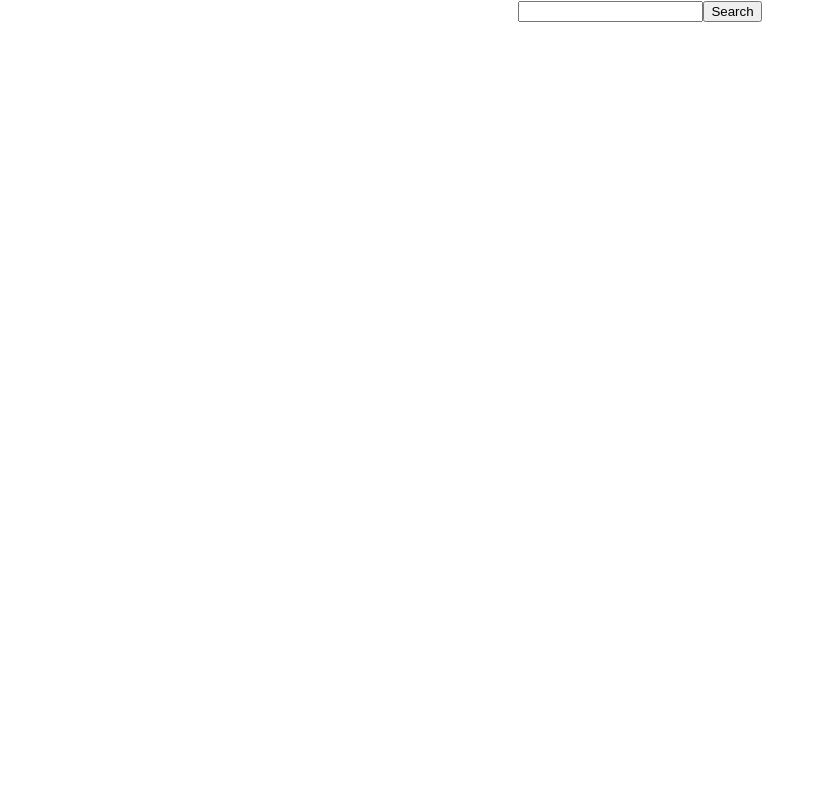
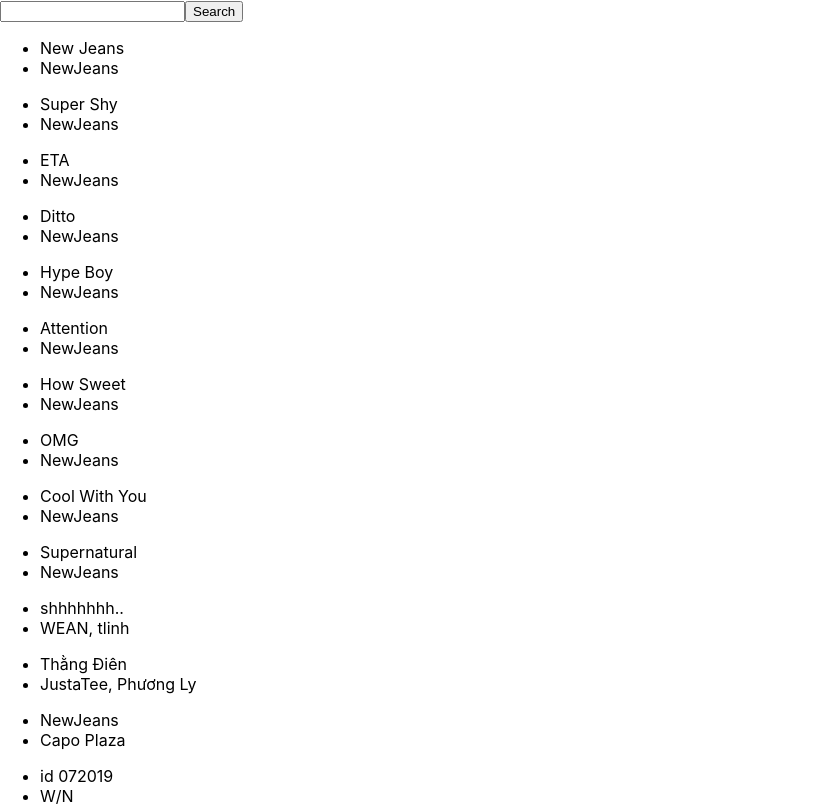
Before and after one commit to quan-phamm/jammming, a React (Create React App) app: page / in a window 1280 px wide. Shown: the top 806 px of the page, without its empty margins (0-825 px from the left). Built offline with nearby package versions, Linux system fonts and the light colour scheme.

Commit message:
Merge SearchBar.js to App.js Remove SearchBar.js to move the logic and state management into App.js

```diff
--- a/src/App.js
+++ b/src/App.js
@@ -1,13 +1,48 @@
 import logo from './logo.svg';
 import './App.css';
-import SearchBarContainer from './components/SearchBarContainer';
+import React, { useState, useEffect } from 'react';
+import SearchBar from './components/SearchBar';
+import SearchResult from './components/SearchResult';
+import { getSearchResult } from './mock_data/fetch';
 
 function App() {
-  return (
-    <div className="App">
-      <SearchBarContainer />
-    </div>
-  );
-}
+  const [searchInput, setSearchInput] = useState("");
+  const [searchData, setSearchData] = useState([]);
+  const [searchToggle, setSearchToggle] = useState(false);
+  const handleSearchInput = ({target}) => setSearchInput(target.value);
+
+  // Call HTTP requests upon submitting the search input
+  const handleSearchSubmit = e => {
+    e.preventDefault();
+    setSearchToggle(!searchToggle);
+  };
+
+  useEffect(() => {
+    //fetch data from spotify based on search result, called everytime user click Search or submit a search input
+    // jsonResponse = await response.json()
+    getSearchResult()
+      .then((jsonResponse) => {
+        const items = jsonResponse.tracks.items;
+        setSearchData(items.map((item) => {
+          const trackObject = {
+            id: item.id,
+            track: item.name,
+            artist: item.album.artists.map((artistObject) => artistObject.name)
+          };
+          return trackObject;
+        }));
+        setSearchInput("");
+      })
+  }, [searchToggle]);
+
+
+    return (
+        <>
+          <SearchBar searchInput={searchInput} handleSearchInput={handleSearchInput} handleSearchSubmit={handleSearchSubmit}/>
+          <SearchResult searchData={searchData}/>
+        </>
+    );
+};
+
 
 export default App;
--- a/src/components/SearchBarContainer.js
+++ /dev/null
@@ -1,18 +0,0 @@
-import React, { useState } from 'react';
-import SearchBar from './SearchBar';
-
-const SearchBarContainer = () => {
-    const [searchInput, setSearchInput] = useState("");
-    const handleSearchInput = ({target}) => setSearchInput(target.value);
-
-    const handleSearchSubmit = e => {
-        e.preventDefault();
-        setSearchInput("");
-    };
-
-    return (
-        <SearchBar searchInput={searchInput} handleSearchInput={handleSearchInput} handleSearchSubmit={handleSearchSubmit}/>
-    );
-}
-
-export default SearchBarContainer;
```
